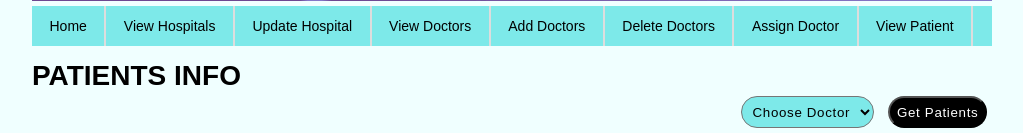
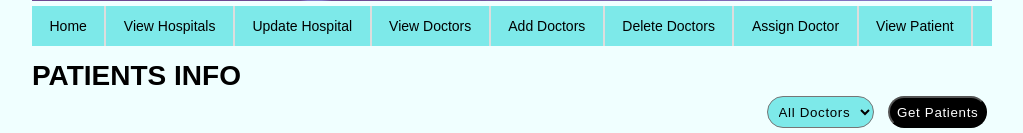
Before and after one commit to hardymunjal/Hospital-Management-System, a PHP site: page /patient.php in a window 1280 px wide. Shown: the part 350-483 px from the top of the page, without its empty margins (128-1151 px from the left). Run offline with PHP 8.4, Linux system fonts and the light colour scheme; data that the repository does not hold is empty.

Commit message:
Updated Patients data fetching

```diff
--- a/patient.php
+++ b/patient.php
@@ -35,7 +35,7 @@ include "./php/connecttodb.php";
                 <div class="filter-div">
                         <form action="" method="POST">
                                 <select name="doctor" id="doctor">
-                                        <option value="">Choose Doctor</option>
+                                        <option value="">All Doctors</option>
                                         <?php
                                         # Select doctors which are treating atleast 1 patient
                                         $query = "SELECT DISTINCT(d.licensenum), d.firstname, d.lastname FROM doctor d inner join looksafter l ON d.licensenum=l.licensenum;";
--- a/php/show_patients_.php
+++ b/php/show_patients_.php
@@ -3,7 +3,7 @@ include 'connecttodb.php';
 
 $doc_name = $_POST["doctor"];
 
-$query = "SELECT p.firstname, p.lastname, p.ohipnum FROM doctor d INNER JOIN looksafter l ON d.licensenum=l.licensenum INNER JOIN patient p ON l.ohipnum=p.ohipnum;";
+$query = "SELECT DISTINCT(p.ohipnum), p.firstname, p.lastname FROM doctor d INNER JOIN looksafter l ON d.licensenum=l.licensenum INNER JOIN patient p ON l.ohipnum=p.ohipnum;";
 if ($doc_name != "") {
     $query = "SELECT p.firstname, p.lastname, p.ohipnum FROM doctor d INNER JOIN looksafter l ON d.licensenum=l.licensenum INNER JOIN patient p ON l.ohipnum=p.ohipnum WHERE d.licensenum='{$doc_name}';";
 }
```
